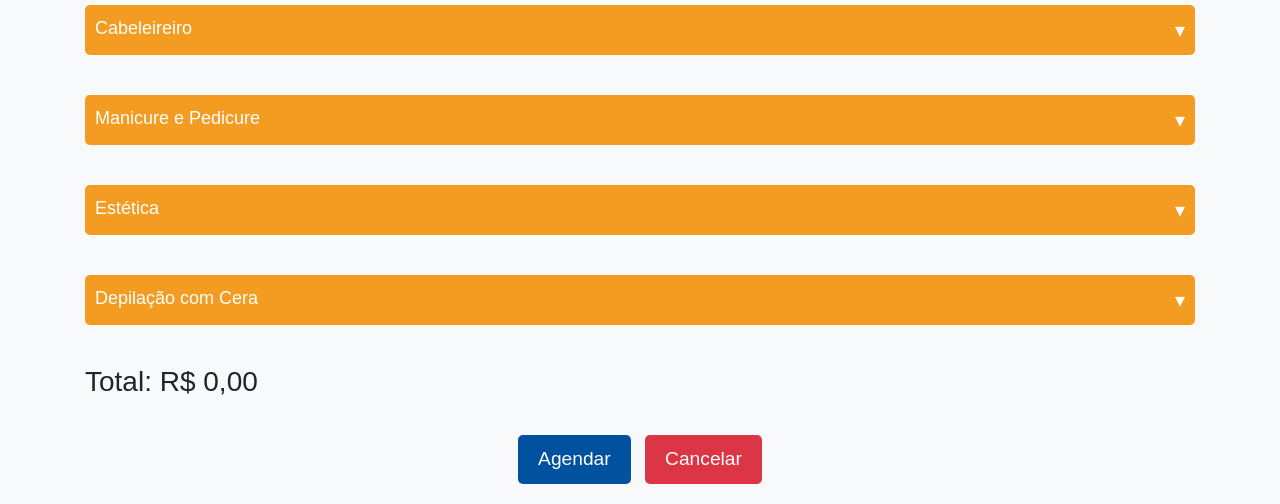
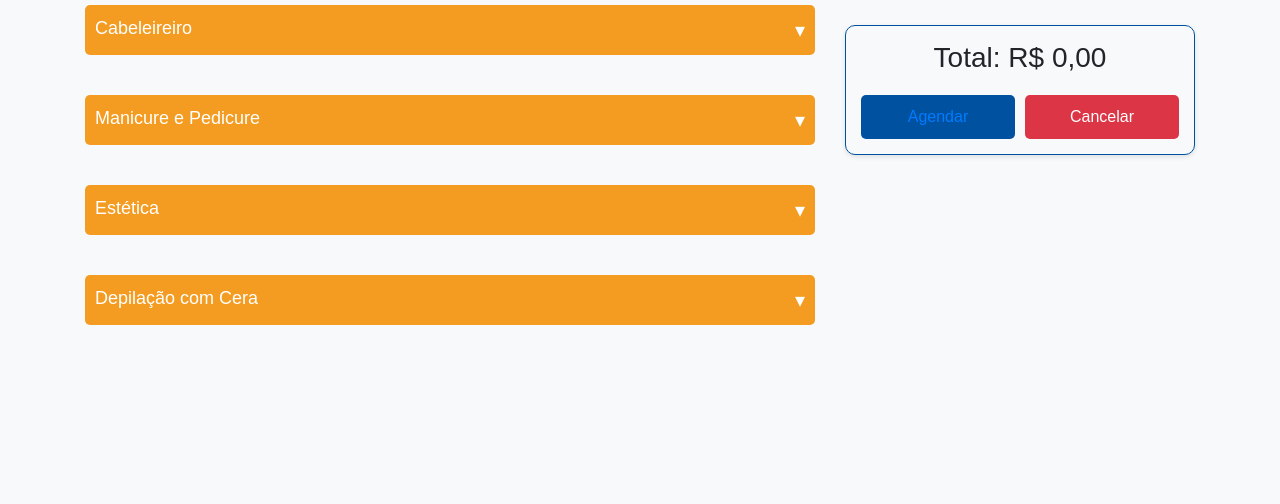
Before and after one commit to fernandesmelo/projeto-integrador-segundo-periodo, a plain HTML site: page frontend/html/servicos.html in a window 1280 px wide. Shown: the part 501-1005 px from the top of the page. After the commit the page ends 866 px from the top, so only its background shows below. Drawn offline with nearby package versions, Linux system fonts and the light colour scheme.

Commit message:
aplica as alterações na tela de serviços

```diff
--- a/frontend/css/servicos.css
+++ b/frontend/css/servicos.css
@@ -104,49 +104,8 @@ button.category-btn:hover {
   border-radius: 10px;
   text-align: center;
   box-shadow: 0 2px 5px rgba(0, 0, 0, 0.1);
-}
-
-.total-services {
-  font-size: 1.5em;
-  font-weight: bold;
-  margin: 10px 0;
-}
-
-.btn-agendar {
-  margin-top: 20px;
-  background-color: #0051A0;
-  color: white;
-  border: none;
-  border-radius: 5px;
-  padding: 10px 20px;
-  font-size: 1.2em;
-  transition: background-color 0.3s ease;
-}
-
-.btn-agendar:hover {
-  background-color: #0051A0;
-  color: white;
-}
-
-.btn-agendar a {
-  text-decoration: none;
-  color: white;
-}
-
-.btn-cancelar {
-  margin-top: 20px;
-  background-color: #dc3545;
-  color: white;
-  border: none;
-  border-radius: 5px;
-  padding: 10px 20px;
-  font-size: 1.2em;
-  margin-left: 10px;
-  transition: background-color 0.3s ease;
-}
-
-.btn-cancelar:hover {
-  background-color: #c82333;
+  position: sticky; /* Torna o container "Total" fixo */
+  top: 20px; /* A distância do topo da tela */
 }
 
 .titulo {
@@ -156,6 +115,61 @@ button.category-btn:hover {
   color: #0051A0;
 }
 
-.text-center {
-  margin-bottom: 20px;
+.buttons-container {
+  margin-top: 20px;
+  display: flex;
+  justify-content: space-between;
 }
+
+.btn-agendar,
+.btn-cancelar {
+  background-color: #0051A0;
+  color: white;
+  border: none;
+  padding: 10px 20px;
+  border-radius: 5px;
+  cursor: pointer;
+  transition: background-color 0.3s ease;
+  flex: 1;
+  margin-right: 10px; /* Espaço entre os botões */
+  text-decoration: none;
+  text-align: center;
+}
+
+.btn-agendar:hover {
+  background-color: #003f80;
+}
+
+.btn-cancelar {
+  background-color: #dc3545;
+  margin-right: 0; /* Remove a margem à direita do último botão */
+}
+
+.btn-cancelar:hover {
+  background-color: #c82333;
+}
+
+/* CSS Adicional */
+
+#servicos-container {
+  max-height: 600px; /* Defina a altura máxima para o container de serviços */
+  overflow-y: auto; /* Habilite a rolagem vertical */
+}
+
+#services-list {
+  text-align: left; /* Alinha o texto à esquerda */
+  padding-left: 0;
+}
+
+#services-list li {
+  list-style-type: none;
+  padding: 5px 0;
+  display: flex;
+  justify-content: space-between; /* Distribui o nome do serviço e o valor */
+  align-items: center;
+  border-bottom: 1px solid #e0e0e0; /* Linha de separação opcional */
+}
+
+#services-list li span {
+  margin-right: 10px;
+}
--- a/frontend/html/servicos.html
+++ b/frontend/html/servicos.html
@@ -39,15 +39,21 @@
     </a>
   </div>
   <div class="container mt-5">
-    <h2 class="titulo">Agendar Serviços</h2>
-    <div id="servicos-container"></div>
-    <div id="total-section">
-      <h3>Total: R$ <span id="total-value">0,00</span></h3>
-      <ul id="services-list"></ul>
-    </div>
-    <div class="text-center">
-      <button class="btn-agendar"><a href="agendamentos.html">Agendar</a></button>
-      <button class="btn-cancelar" onclick="cancelarAgendamento()">Cancelar</button>
+    <h2 class="titulo">Selecione os serviços</h2>
+    <div class="row">
+      <div class="col-md-8">
+        <div id="servicos-container"></div>
+      </div>
+      <div class="col-md-4">
+        <div id="total-section" class="total-section">
+          <h3>Total: R$ <span id="total-value">0,00</span></h3>
+          <ul id="services-list"></ul>
+          <div class="buttons-container">
+            <button class="btn-agendar"><a href="agendamentos.html">Agendar</a></button>
+            <button class="btn-cancelar" onclick="cancelarAgendamento()">Cancelar</button>
+          </div>
+        </div>
+      </div>
     </div>
   </div>
   <script src="https://code.jquery.com/jquery-3.5.1.slim.min.js"></script>
```
